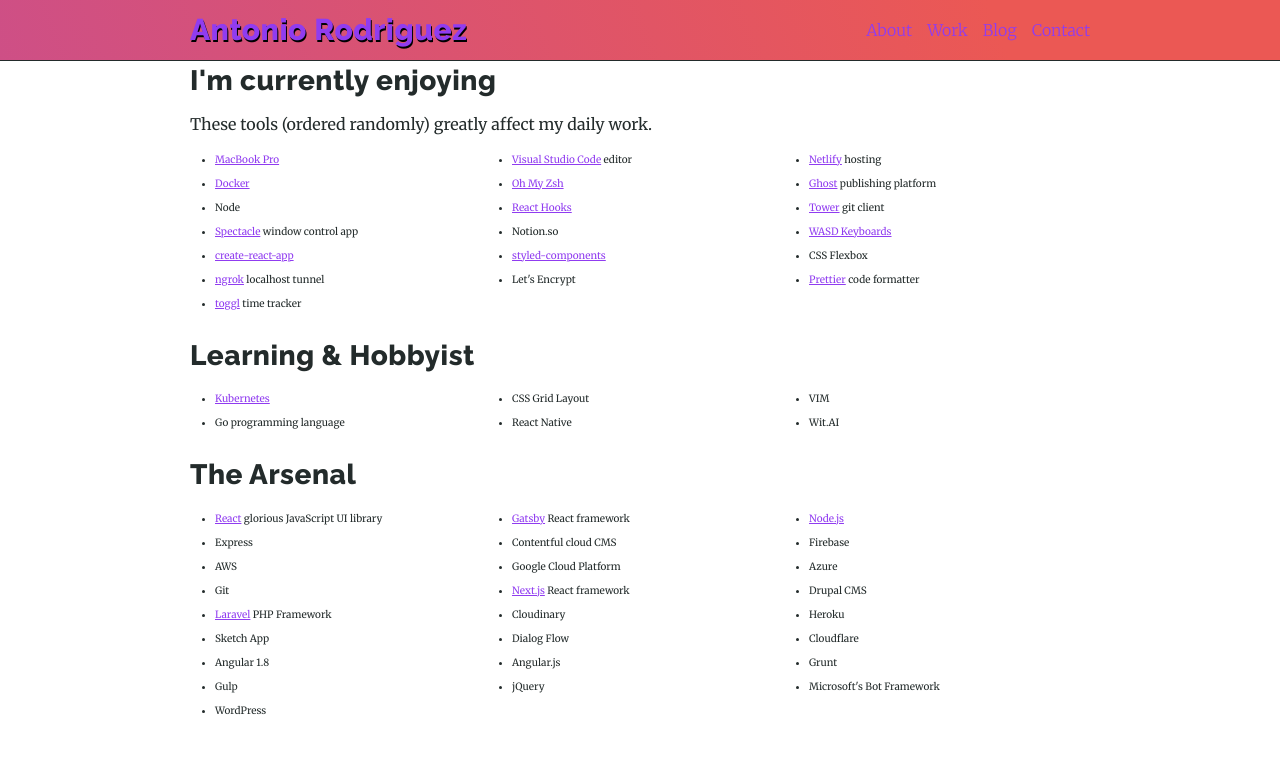
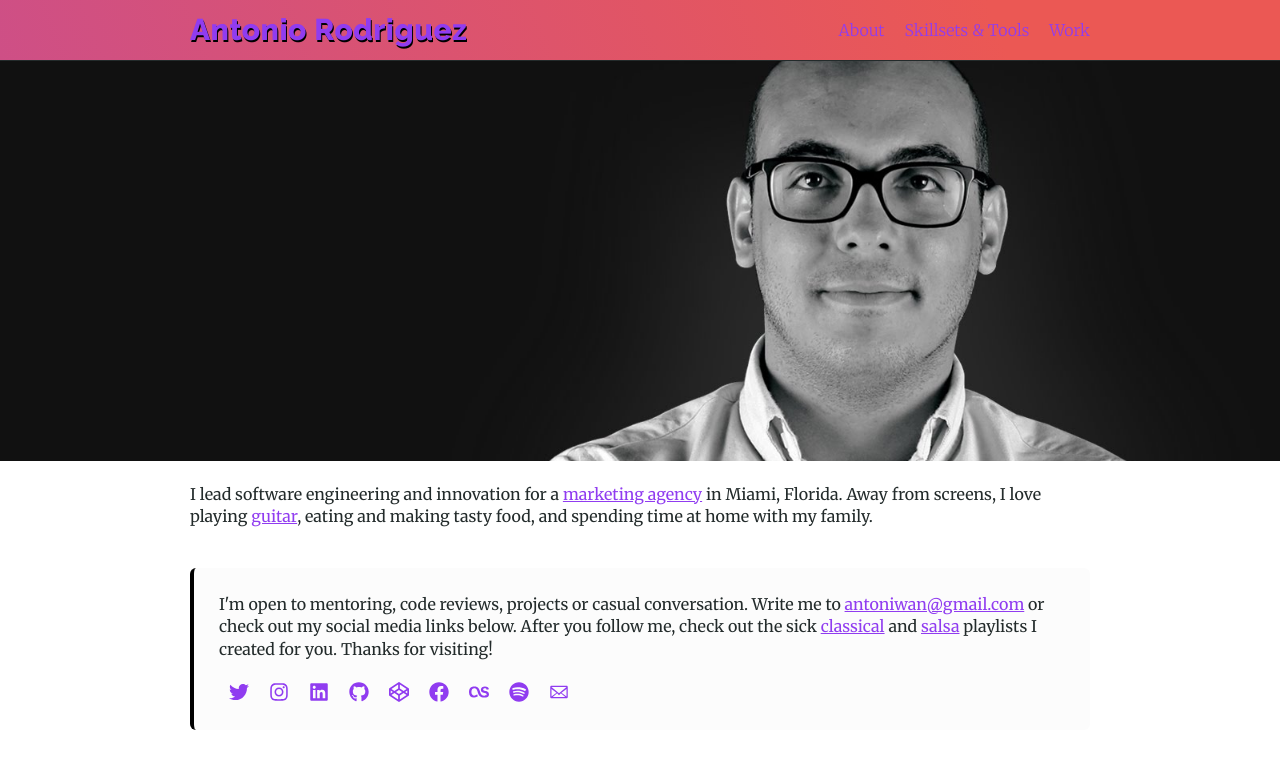
Before and after one commit to antoniwan/old-arodus-gatsby, a Gatsby site: page / in a window 1280 px wide. Shown: the top 760 px of the page. Built offline with nearby package versions, Linux system fonts and the light colour scheme; Gatsby itself is replaced by a stand-in of ours.

Commit message:
checkpoint

```diff
--- a/src/components/footer.js
+++ b/src/components/footer.js
@@ -24,6 +24,7 @@
     text-align: right;
     font-size: 1.2rem;
     font-weight: 100;
+    margin-bottom: 0 !important;
   }
 
   a {
--- a/src/components/layout.js
+++ b/src/components/layout.js
@@ -7,27 +7,12 @@
 import Footer from "./footer"
 
 const StyledLayout = styled.div`
-  img {
-    max-height: 300px;
-    width: 100%;
-    object-fit: cover;
+  p {
+    margin-bottom: 2rem;
   }
 
-  .full-width {
-    margin-left: calc(-100vw / 2 + calc(var(--max-container-width)) / 2);
-    margin-right: calc(-100vw / 2 + calc(var(--max-container-width)) / 2);
-  }
-
-  @keyframes AnimateBGGradient {
-    0% {
-      background-position: 0% 50%;
-    }
-    50% {
-      background-position: 100% 50%;
-    }
-    100% {
-      background-position: 0% 50%;
-    }
+  h2 {
+    margin-bottom: 1rem;
   }
 `
 
--- a/src/components/links.js
+++ b/src/components/links.js
@@ -30,7 +30,7 @@
     flex-direction: row;
 
     li {
-      margin-left: 15px;
+      margin-left: 2rem;
     }
     a {
       padding: 0;
@@ -49,8 +49,13 @@
   return (
     <StyledLinks isOpen={isOpen}>
       <li>
-        <Link to="/about" onClick={handleClick}>
+        <Link to="/" onClick={handleClick}>
           About
+        </Link>
+      </li>
+      <li>
+        <Link to="/skillset-and-tools" onClick={handleClick}>
+          Skillsets & Tools
         </Link>
       </li>
       <li>
@@ -58,16 +63,6 @@
           Work
         </Link>
       </li>
-      <li>
-        <Link to="/blog" onClick={handleClick}>
-          Blog
-        </Link>
-      </li>
-      <li>
-        <Link to="/contact" onClick={handleClick}>
-          Contact
-        </Link>
-      </li>
     </StyledLinks>
   )
 }
--- a/src/pages/index.js
+++ b/src/pages/index.js
@@ -1,16 +1,61 @@
 import React from "react"
-
+import styled from "styled-components"
 import Layout from "../components/layout"
 import SEO from "../components/seo"
+import Toolbox from "../components/toolbox"
 import Tools from "../components/tools"
 import ContactMe from "../components/contactme"
+import profilepicture from "../images/profile-picture.jpg"
+
+const StyledAbout = styled.div`
+  img {
+    height: 300px;
+    object-fit: cover;
+    margin-bottom: 2rem;
+  }
+
+  @media (min-width: 1024px) {
+    img {
+      height: 400px;
+      object-position: center center;
+    }
+  }
+`
 
 const IndexPage = () => (
-  <Layout>
-    <SEO title="Home" />
-    <Tools />
-    <ContactMe />
-  </Layout>
+  <StyledAbout>
+    <Layout>
+      <SEO title="About" />
+
+      <figure className="full-width">
+        <img
+          src={profilepicture}
+          alt="Profile picture of Antonio Rodriguez, smiling"
+        />
+      </figure>
+      <p>
+        I lead software engineering and innovation for a{" "}
+        <a
+          href="https://m8agency.com"
+          target="_blank"
+          rel="noopener noreferrer"
+        >
+          marketing agency
+        </a>{" "}
+        in Miami, Florida. Away from screens, I love playing{" "}
+        <a
+          href="https://www.instagram.com/stories/highlights/17908582195073038/"
+          target="_blank"
+          rel="noopener noreferrer"
+        >
+          guitar
+        </a>
+        , eating and making tasty food, and spending time at home with my
+        family.
+      </p>
+      <ContactMe />
+    </Layout>
+  </StyledAbout>
 )
 
 export default IndexPage
--- a/src/styles/global.css
+++ b/src/styles/global.css
@@ -42,7 +42,7 @@
   line-height: 1.2;
 }
 h2 {
-  font-size: 1.4rem;
+  font-size: 1.8rem;
   line-height: 1.4;
 }
 h3 {
@@ -80,6 +80,27 @@
   margin-left: 25px;
 }
 
+img {
+  width: 100%;
+}
+
+.full-width {
+  margin-left: -2rem;
+  margin-right: -2rem;
+}
+
+@keyframes AnimateBGGradient {
+  0% {
+    background-position: 0% 50%;
+  }
+  50% {
+    background-position: 100% 50%;
+  }
+  100% {
+    background-position: 0% 50%;
+  }
+}
+
 @media (min-width: 520px) {
   .box-list li {
     flex-basis: calc(50% - 25px);
@@ -101,4 +122,13 @@
   .box-list li {
     flex-basis: calc(33% - 25px);
   }
+
+  img {
+    object-fit: cover;
+  }
+
+  .full-width {
+    margin-left: calc(-100vw / 2 + calc(var(--max-container-width)) / 2);
+    margin-right: calc(-100vw / 2 + calc(var(--max-container-width)) / 2);
+  }
 }
```
Also changed, not shown: src/pages/about.js (deleted, +0 -41 lines), src/pages/skillset-and-tools.js (added, +17 -0 lines).
